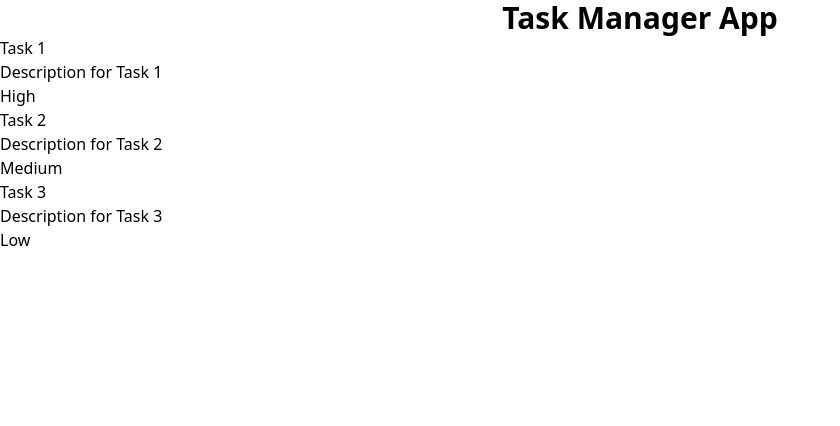
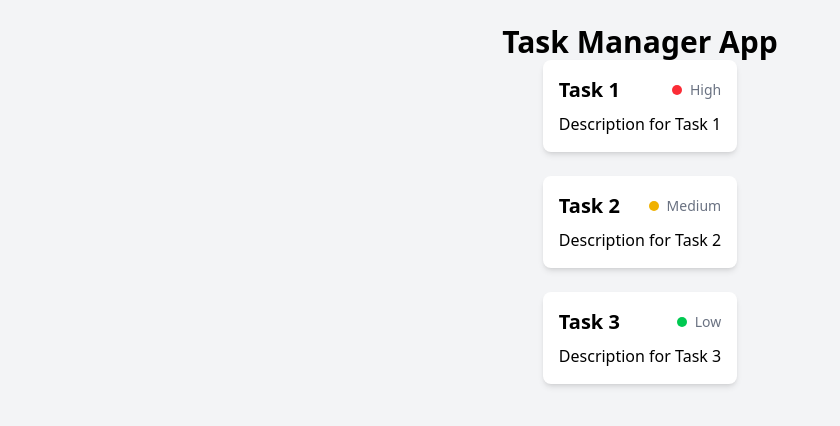
Before and after one commit to benjaminpowell24/task-manager, a React (Vite) app: page / in a window 1280 px wide. Shown: the top 426 px of the page, without its empty margins (0-840 px from the left). Built offline with nearby package versions, Linux system fonts and the light colour scheme.

Commit message:
feat: style task layout

```diff
--- a/src/App.tsx
+++ b/src/App.tsx
@@ -2,10 +2,10 @@ import TaskList from "./tasks/TaskList"
 
 function App() {
   return (
-    <>
+    <div className="min-h-screen bg-gray-100 p-6 mx-auto">
     <h1 className="text-3xl font-bold text-center">Task Manager App</h1>
     <TaskList />
-    </>
+    </div>
   )
 }
 
--- a/src/tasks/Task.tsx
+++ b/src/tasks/Task.tsx
@@ -3,11 +3,22 @@ export const Task = ({name, description, priority}: {
  description: string
  priority: string
 }) => {
+  const priorityColors: Record<string, string> = {
+    High: 'bg-red-500',
+    Medium: 'bg-yellow-500',
+    Low: 'bg-green-500'
+  }
+
   return (
-    <div>
-     <h1>{name}</h1>
-     <p>{description}</p>
-     <p>{priority}</p>
+    <div className="bg-white rounded-lg shadow-md p-4">
+     <div className="flex justify-between items-center">
+        <h2 className="text-xl font-bold">{name}</h2>
+        <div className="flex items-center space-x-2">
+          <div className={`w-2.5 h-2.5 rounded-full ${priorityColors[priority]}`}></div>
+          <p className="text-sm text-gray-500">{priority}</p>
+        </div>
+     </div>
+     <p className="mt-2">{description}</p>
     </div>
   )
 }
--- a/src/tasks/TaskList.tsx
+++ b/src/tasks/TaskList.tsx
@@ -23,11 +23,11 @@ const list = [
 
 const TaskList = () => {
   return (
-    <div>
-      {list.map(task => (
-        <Task key={task.id} {...task} />
-      ))}
-    </div>
+      <div className="flex flex-col items-center space-y-6">
+        {list.map(task => (
+          <Task key={task.id} {...task} />
+        ))}
+      </div>
   )
 }
 
```
